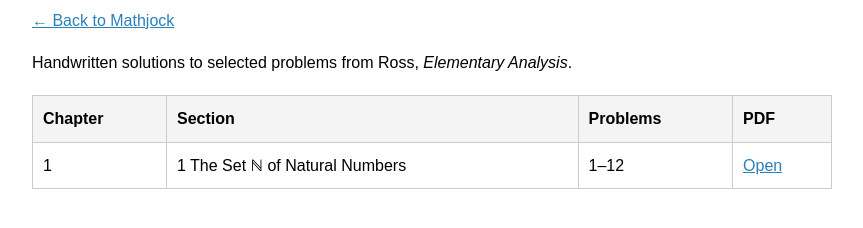
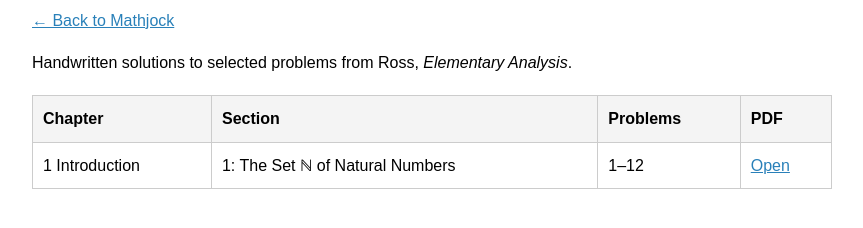
Before and after one commit to jshao0919/jshao0919.github.io, a plain HTML site: page textbooks/Ross Elementary Analysis.html in a window 1280 px wide. Shown: the part 106-334 px from the top of the page, without its empty margins (208-1071 px from the left). Drawn offline with Linux system fonts and the light colour scheme.

Commit message:
Update Ross Elementary Analysis.html

```diff
--- a/textbooks/Ross Elementary Analysis.html
+++ b/textbooks/Ross Elementary Analysis.html
@@ -31,8 +31,8 @@
 
   <tbody>
     <tr>
-      <td>1</td>
-      <td>1 The Set ℕ of Natural Numbers </td>
+      <td>1 Introduction </td>
+      <td>1: The Set ℕ of Natural Numbers </td>
       <td>1–12</td>
       <td>
         <a href="../RCmplx01_Ross.pdf" target="_blank">Open</a>
```
